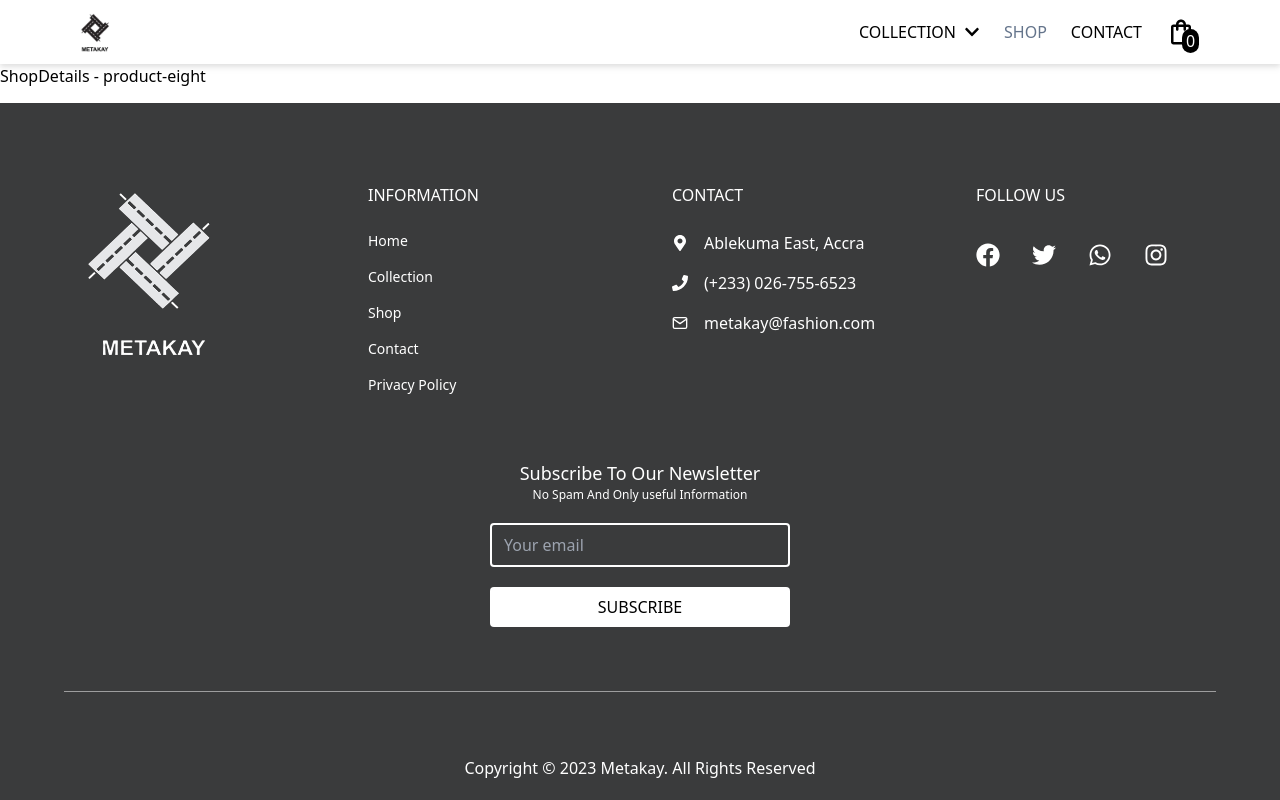
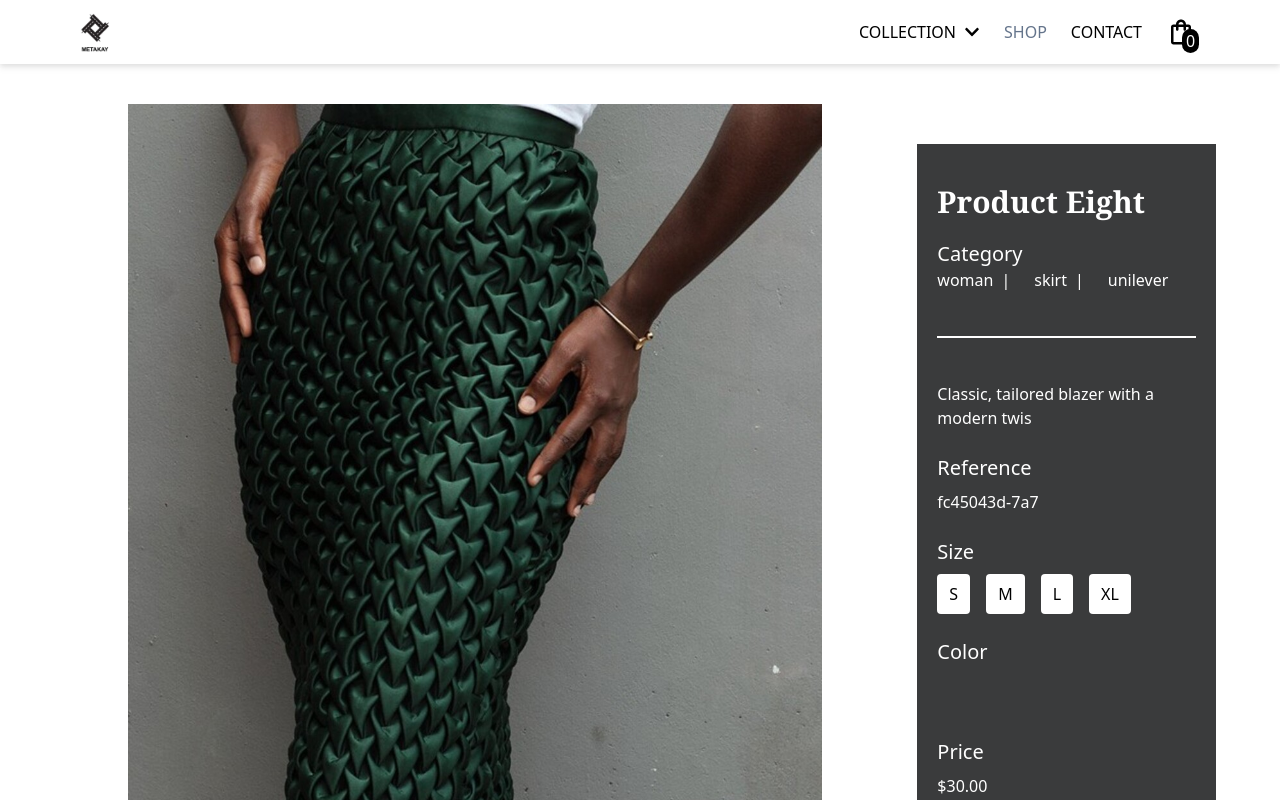
Before and after one commit to overwatch-coder/metakay, a React (Vite) app: page /shop/product-eight in a window 1280 px wide. Shown: the top 800 px of the page. Built offline with nearby package versions, Linux system fonts and the light colour scheme.

Commit message:
update: added shop and shop details pages

```diff
--- a/src/App.jsx
+++ b/src/App.jsx
@@ -23,7 +23,7 @@
     createRoutesFromElements(
       <Route path="/" element={<RootLayout />}>
         <Route index element={<Home />} />
-        <Route path="collection/:id" element={<Collection />} />
+        <Route path="collection/:colname" element={<Collection />} />
         <Route path="shop" element={<ShopLayout />}>
           <Route index element={<Shop />} />
         </Route>
--- /dev/null
+++ b/src/components/ColorSize.jsx
@@ -0,0 +1,31 @@
+import React from 'react'
+
+const ColorSize = ({name, items, selectedItem, setSelectedItem, extraClass}) => {
+  return (
+    <div className="space-y-2">
+        <h4 className="font-medium text-[18px] md:text-xl">
+            <span>{name}</span>
+            {selectedItem > -1 && <span className='mx-1'> - {items[selectedItem]} </span> }
+        </h4>
+
+        <p className="flex items-center gap-x-4">
+            {items.map((item, index) => (
+            <span
+                key={index}
+                className={`
+                    ${extraClass}
+                    ${selectedItem === index ? 'bg-transparent text-white border-green-400 border-2'
+                    : 'text-black hover:bg-transparent hover:text-white hover:border-white hover:border-2'} font-medium uppercase cursor-pointer
+                    ${name.toLowerCase() === 'color' ? 'bg-[' + item + ']' : ''}
+                `}
+                onClick={() => setSelectedItem(index)}
+            >
+                {name.toLowerCase() !== 'color' ? item : ''}
+            </span>
+            ))}
+        </p>
+    </div>
+  )
+}
+
+export default ColorSize
--- /dev/null
+++ b/src/components/ProductCarousel.jsx
@@ -0,0 +1,24 @@
+import Carousel from 'react-elastic-carousel';
+
+const ProductCarousel = ({breakPoints, images, name, extraClass}) => {
+  return (
+    <div>
+        {/* Product Carousel or Slider */}
+        <Carousel
+            breakPoints={breakPoints}
+            pagination={false}
+            itemPadding={[20]}
+            showEmptySlots={false}
+            showArrows={true}
+        >
+
+            {/* Mapping through all the available products */}
+            {images.map((image, index) => (
+                <img src={image} alt={name} key={index} className={`w-full object-cover pt-5 ${extraClass}`} />
+            ))}
+        </Carousel>
+    </div>
+  )
+}
+
+export default ProductCarousel
--- /dev/null
+++ b/src/components/ProductInformation.jsx
@@ -0,0 +1,112 @@
+import { useState } from "react";
+import { FaCartPlus } from 'react-icons/fa';
+import { BsGlobe, BsTruck } from 'react-icons/bs';
+import ColorSize from "./ColorSize";
+
+const ProductInformation = ({singleProducts}) => {
+
+    const {
+        category,
+        name,
+        price,
+        excerpt,
+        reference,
+        sizes,
+        colors
+      } = singleProducts;
+
+    const [selectedSize, setSelectedSize] = useState(-1);
+    const [selectedColor, setSelectedColor] = useState(-1);
+
+    // function to reset selected features of a product
+    const resetSelected = () => {
+      setSelectedSize(-1);
+      setSelectedColor(-1);
+    }
+
+  return (
+    <section className="px-5 md:px-16 pt-10 pb-16">
+        <div className="text-white col-span-1 bg-gray py-10 flex flex-col gap-y-5 px-5">
+          <h2 className="font-bold font-georgia text-2xl md:text-3xl">{name}</h2>
+
+          <div className="flex flex-col gap-y-6">
+            {/* Category */}
+            <div>
+              <h4 className="font-medium text-[18px] md:text-xl">Category</h4>
+
+              <p className="flex items-center gap-x-4">
+                {category.map((cat, index) => (
+                  <span key={index} className="font-light after:content-['|'] after:last:content-[''] after:px-2">{cat}</span>
+                ))}
+              </p>
+            </div>
+
+            <div className="border-white border-b-2 w-full my-5"></div>
+
+            <p className="text-sm md:text-base">{excerpt}</p>
+
+            {/* Reference */}
+            <div className="space-y-2">
+                <h4 className="font-medium text-[18px] md:text-xl">Reference</h4>
+                <p>{reference}</p>
+            </div>
+
+            {/* Size */}
+            <ColorSize
+              name={'Size'}
+              items={sizes}
+              selectedItem={selectedSize}
+              setSelectedItem={setSelectedSize}
+              extraClass={'rounded px-3 py-2 bg-white'}
+            />
+
+
+            {/* Color */}
+            <ColorSize
+              name={'Color'}
+              items={colors}
+              selectedItem={selectedColor}
+              setSelectedItem={setSelectedColor}
+              extraClass={`rounded-full p-5`}
+            />
+
+             {/* Price */}
+            <div className="space-y-2">
+              <h4 className="font-medium text-[18px] md:text-xl">Price</h4>
+              <p>${price}.00</p>
+            </div>
+
+            {/* Add to Cart */}
+            <button
+              className="sm:w-[200px] lg:w-full uppercase bg-white text-black py-3 rounded hover:text-white hover:bg-transparent hover:border-2 hover:border-white flex items-center gap-x-3 justify-center text-center">
+              <span>Add to Cart</span>
+              <FaCartPlus size={20} />
+            </button>
+
+            {/* Additional Info */}
+            <div className="flex flex-col gap-y-4 py-5">
+                <div className="flex items-center gap-x-3">
+                    <BsGlobe />
+                    <span>Worldwide Shipping Available</span>
+                </div>
+                <div className="flex items-center gap-x-3">
+                    <BsTruck />
+                    <span>14 Day Return Policy</span>
+                </div>
+            </div>
+
+          </div>
+
+            {(selectedSize > -1 || selectedColor > -1) &&
+            <button
+                className="uppercase sm:w-[200px] lg:w-full mt-4 p-2 rounded bg-white text-black hover:opacity-90 hover:scale-105"
+                onClick={resetSelected}
+            >
+                Reset
+            </button>}
+        </div>
+    </section>
+  )
+}
+
+export default ProductInformation
--- a/src/index.css
+++ b/src/index.css
@@ -2,6 +2,9 @@
 @tailwind components;
 @tailwind utilities;
 
+*{
+    box-sizing: border-box !important;
+}
 
 a.active {
     @apply text-slate-500;
--- a/src/pages/ShopDetails.jsx
+++ b/src/pages/ShopDetails.jsx
@@ -1,9 +1,44 @@
-import { useParams } from "react-router-dom"
+import { useParams } from "react-router-dom";
+import ProductCarousel from "../components/ProductCarousel";
+import { products } from '../utils';
+import ProductInformation from "../components/ProductInformation";
 
 const ShopDetails = () => {
     const { slug } = useParams();
+    const singleProducts = products.filter(product => product.slug === slug)[0];
+    singleProducts.excerpt = "Classic, tailored blazer with a modern twis";
+    singleProducts.reference = crypto.randomUUID().slice(0,12);
+    singleProducts.sizes = ['S', 'M', 'L', 'XL'];
+    singleProducts.colors = ['yellow', 'brown', 'white', 'blue'];
+
+    const {
+        photo,
+        images,
+        name,
+      } = singleProducts;
+
+    const breakPoints = [
+      { width: 1, itemsToShow: 1 },
+    ]
+
   return (
-    <div>ShopDetails - {slug}</div>
+    <div className="grid grid-cols-1 lg:grid-cols-3 pt-10">
+      {/* Product Images */}
+      <section className="relative w-screen lg:w-[950px] px-5 lg:px-16 flex flex-col gap-y-3 col-span-1 lg:col-span-2">
+        <img src={photo} alt={name} className='w-full object-cover px-5 lg:px-16' />
+        <ProductCarousel
+          breakPoints={breakPoints}
+          name={name}
+          images={images}
+          extraClass={'h-[100vh]'}
+        />
+      </section>
+
+      {/* Product Information */}
+      <ProductInformation
+        singleProducts={singleProducts}
+      />
+    </div>
   )
 }
 
--- a/src/utils/index.js
+++ b/src/utils/index.js
@@ -48,32 +48,32 @@
 import heroOne from '../assets/hero/hero1.jpg';
 import heroTwo from '../assets/hero/hero2.jpg'
 
-// object to export
+// objects to export
 export const products = [
-    {category: ['woman', 'dress', 'eunoia'], photo: product1, slug: 'product-one', name: 'Product One', price: 199},
-    {category: ['woman', 'dress', 'unilever'], photo: product2, slug: 'product-two', name: 'Product Two', price: 220},
-    {category: ['man', 'top', 'eunoia'], photo: product3, slug: 'product-three', name: 'Product Three', price: 450},
-    {category: ['man', 'top', 'eunoia'], photo: product4, slug: 'product-four', name: 'Product Four', price: 100},
-    {category: ['man', 'top', 'unilever'], photo: product5, slug: 'product-five', name: 'Product Five', price: 250},
-    {category: ['woman', 'top', 'eunoia'], photo: product6, slug: 'product-six', name: 'Product Six', price: 730},
-    {category: ['woman', 'skirt', 'eunoia'], photo: product7, slug: 'product-seven', name: 'Product Seven', price: 70},
-    {category: ['woman', 'skirt', 'unilever'], photo: product8, slug: 'product-eight', name: 'Product Eight', price: 30},
-    {category: ['woman', 'skirt', 'eunoia'], photo: product9, slug: 'product-nine', name: 'Product Nine', price: 40},
-    {category: ['woman', 'top', 'unilever'], photo: product10, slug: 'product-ten', name: 'Product Ten', price: 130},
-    {category: ['woman', 'skirt', 'eunoia'], photo: product11, slug: 'product-eleven', name: 'Product Eleven', price: 230},
-    {category: ['woman', 'top', 'eunoia'], photo: product12, slug: 'product-twelve', name: 'Product Twelve', price: 530},
-    {category: ['woman', 'top', 'unilever'], photo: product13, slug: 'product-thirteen', name: 'Product Thirteen', price: 330},
-    {category: ['woman', 'skirt', 'eunoia'], photo: product14, slug: 'product-fourteen', name: 'Product Fourteen', price: 189},
-    {category: ['woman', 'dress', 'eunoia'], photo: product15, slug: 'product-fifteen', name: 'Product Fifteen', price: 420},
-    {category: ['woman', 'top', 'unilever'], photo: product16, slug: 'product-sixteen', name: 'Product Sixteen', price: 650},
-    {category: ['man', 'top', 'eunoia'], photo: product17, slug: 'product-seventeen', name: 'Product Seventeen', price: 1000},
-    {category: ['woman', 'dress', 'unilever'], photo: product18, slug: 'product-eighteen', name: 'Product Eighteen', price: 750},
-    {category: ['man', 'top', 'eunoia'], photo: product19, slug: 'product-nineteen', name: 'Product Nineteen', price: 930},
-    {category: ['woman', 'trouser', 'eunoia'], photo: product20, slug: 'product-twenty', name: 'Product Twenty', price: 760},
-    {category: ['woman', 'top', 'unilever'], photo: product16, slug: 'product-sixteen', name: 'Product Sixteen', price: 650},
-    {category: ['man', 'top', 'eunoia'], photo: product17, slug: 'product-seventeen', name: 'Product Seventeen', price: 1000},
-    {category: ['woman', 'dress', 'unilever'], photo: product18, slug: 'product-eighteen', name: 'Product Eighteen', price: 750},
-    {category: ['man', 'top', 'eunoia'], photo: product19, slug: 'product-nineteen', name: 'Product Nineteen', price: 930}
+    {images: [col21, col22, col23], category: ['woman', 'dress', 'eunoia'], photo: product1, slug: 'product-one', name: 'Product One', price: 199},
+    {images: [col11, col12, col13], category: ['woman', 'dress', 'unilever'], photo: product2, slug: 'product-two', name: 'Product Two', price: 220},
+    {images: [col31, col32, col33], category: ['man', 'top', 'eunoia'], photo: product3, slug: 'product-three', name: 'Product Three', price: 450},
+    {images: [col41, col42, col43], category: ['man', 'top', 'eunoia'], photo: product4, slug: 'product-four', name: 'Product Four', price: 100},
+    {images: [col11, col12, col13], category: ['man', 'top', 'unilever'], photo: product5, slug: 'product-five', name: 'Product Five', price: 250},
+    {images: [col21, col22, col23], category: ['woman', 'top', 'eunoia'], photo: product6, slug: 'product-six', name: 'Product Six', price: 730},
+    {images: [col31, col32, col33], category: ['woman', 'skirt', 'eunoia'], photo: product7, slug: 'product-seven', name: 'Product Seven', price: 70},
+    {images: [col41, col42, col43], category: ['woman', 'skirt', 'unilever'], photo: product8, slug: 'product-eight', name: 'Product Eight', price: 30},
+    {images: [col11, col12, col13], category: ['woman', 'skirt', 'eunoia'], photo: product9, slug: 'product-nine', name: 'Product Nine', price: 40},
+    {images: [col21, col22, col23], category: ['woman', 'top', 'unilever'], photo: product10, slug: 'product-ten', name: 'Product Ten', price: 130},
+    {images: [col31, col32, col33], category: ['woman', 'skirt', 'eunoia'], photo: product11, slug: 'product-eleven', name: 'Product Eleven', price: 230},
+    {images: [col41, col42, col43], category: ['woman', 'top', 'eunoia'], photo: product12, slug: 'product-twelve', name: 'Product Twelve', price: 530},
+    {images: [col11, col12, col13], category: ['woman', 'top', 'unilever'], photo: product13, slug: 'product-thirteen', name: 'Product Thirteen', price: 330},
+    {images: [col21, col22, col23], category: ['woman', 'skirt', 'eunoia'], photo: product14, slug: 'product-fourteen', name: 'Product Fourteen', price: 189},
+    {images: [col31, col32, col33], category: ['woman', 'dress', 'eunoia'], photo: product15, slug: 'product-fifteen', name: 'Product Fifteen', price: 420},
+    {images: [col41, col42, col43], category: ['woman', 'top', 'unilever'], photo: product16, slug: 'product-sixteen', name: 'Product Sixteen', price: 650},
+    {images: [col11, col12, col13], category: ['man', 'top', 'eunoia'], photo: product17, slug: 'product-seventeen', name: 'Product Seventeen', price: 1000},
+    {images: [col21, col22, col23], category: ['woman', 'dress', 'unilever'], photo: product18, slug: 'product-eighteen', name: 'Product Eighteen', price: 750},
+    {images: [col31, col32, col33], category: ['man', 'top', 'eunoia'], photo: product19, slug: 'product-nineteen', name: 'Product Nineteen', price: 930},
+    {images: [col41, col42, col43], category: ['woman', 'trouser', 'eunoia'], photo: product20, slug: 'product-twenty', name: 'Product Twenty', price: 760},
+    {images: [col11, col12, col13], category: ['woman', 'top', 'unilever'], photo: product16, slug: 'product-sixteen', name: 'Product Sixteen', price: 650},
+    {images: [col21, col22, col23], category: ['man', 'top', 'eunoia'], photo: product17, slug: 'product-seventeen', name: 'Product Seventeen', price: 1000},
+    {images: [col31, col32, col33], category: ['woman', 'dress', 'unilever'], photo: product18, slug: 'product-eighteen', name: 'Product Eighteen', price: 750},
+    {images: [col41, col42, col43], category: ['man', 'top', 'eunoia'], photo: product19, slug: 'product-nineteen', name: 'Product Nineteen', price: 930}
 ];
 
 export const homeCollection = [
```
Also changed, not shown: src/components/SingleCollection.jsx (+7 -13 lines), src/pages/Collection.jsx (+5 -3 lines).
